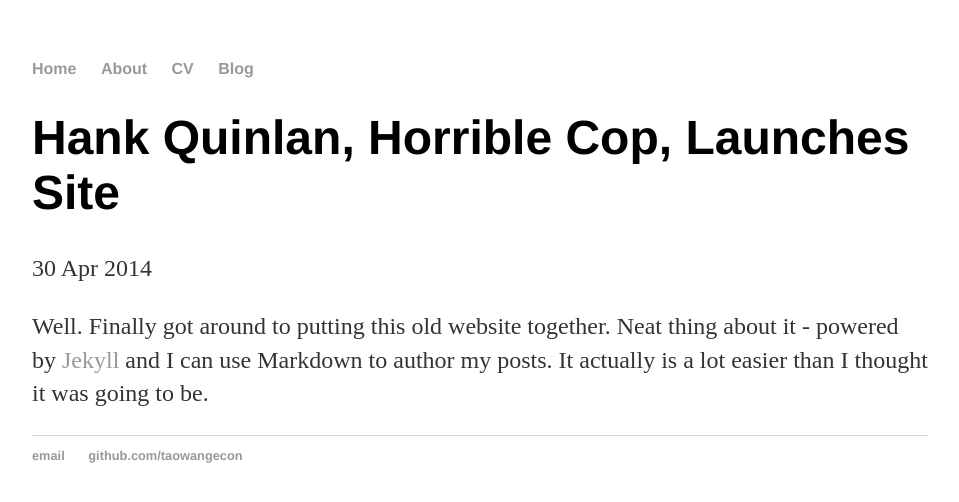
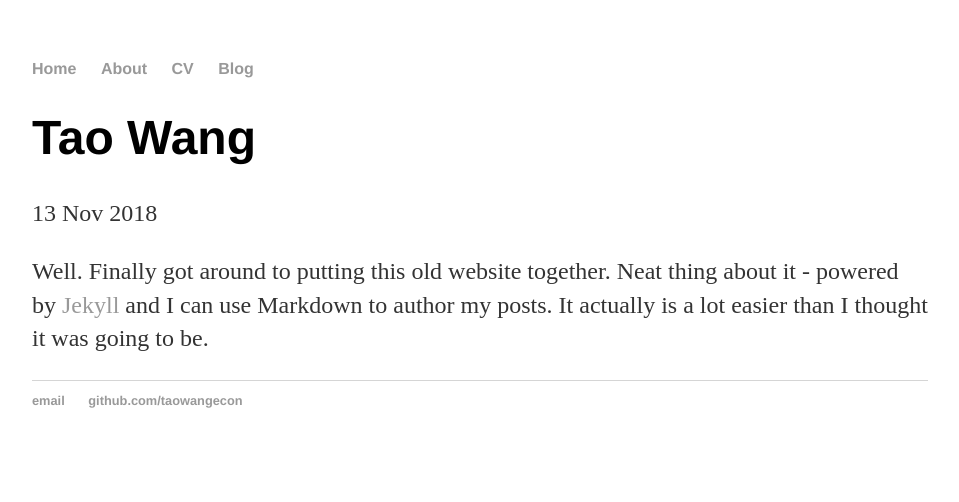
Before and after one commit to iworld1991/TaoWangEcon.github.io, a Jekyll site: the page built from _posts/2018-11-13-taowangpost.md, in a window 1280 px wide. Shown: the top 502 px of the page, without its empty margins (160-1119 px from the left). Built offline with Jekyll 4.4.1, drawn with Linux system fonts in a browser that asks for light colours.

Commit message:
Update 2018-11-13-taowangpost.md

```diff
--- a/_posts/2018-11-13-taowangpost.md
+++ b/_posts/2018-11-13-taowangpost.md
@@ -1,7 +1,7 @@
 ---
 layout: post
-title: "Hank Quinlan, Horrible Cop, Launches Site"
-date: 2014-04-30
+title: "Tao Wang"
+date: 2018-11-13
 ---
 
 Well. Finally got around to putting this old website together. Neat thing about it - powered by [Jekyll](http://jekyllrb.com) and I can use Markdown to author my posts. It actually is a lot easier than I thought it was going to be.
```
